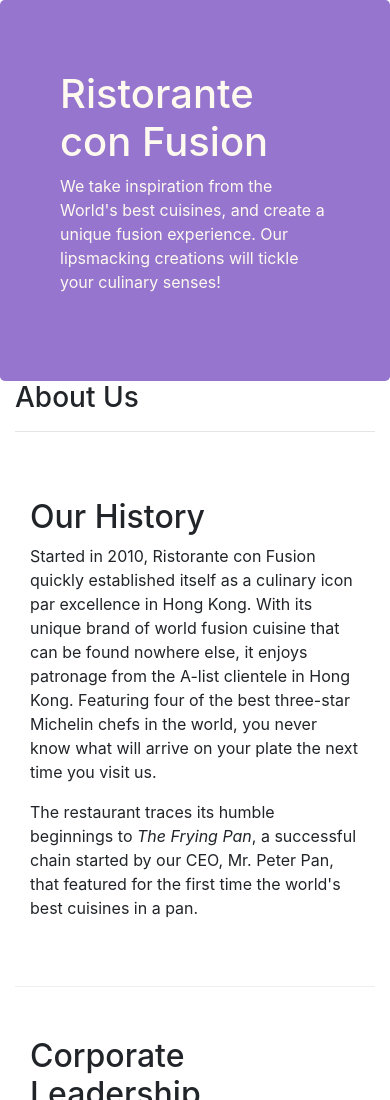
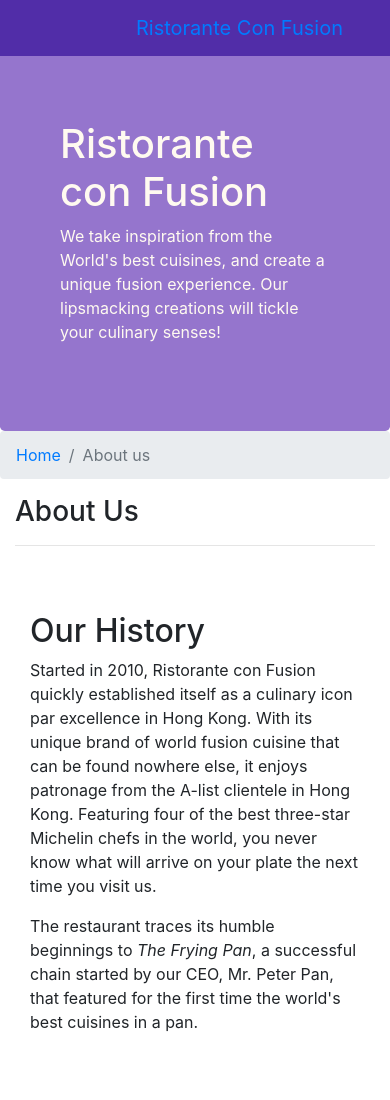
Before and after one commit to YuchongMing/course_bootstrap, a website: page aboutus.html in a window 390 px wide. Shown: the top 1100 px of the page. Drawn offline with nearby package versions, Linux system fonts and the light colour scheme.

Commit message:
Added navigation bar on page with responsive design

```diff
--- a/aboutus.html
+++ b/aboutus.html
@@ -16,6 +16,22 @@
 </head>
 
 <body>
+    <nav class="navbar navbar-inverse navbar-toggleable-sm fixed-top">
+        <div class="container">
+            <button class="navbar-toggler" type="button" data-toggle="collapse" data-target="#Navbar">
+                <span class="navbar-toggler-icon"></span>
+            </button>
+            <a class="navbar-brand" href="./index.html">Ristorante Con Fusion</a>
+            <div class="collapse navbar-collapse" id="Navbar">
+                <ul class="navbar-nav">
+                    <li class="nav-item"><a class="nav-link" href="./index.html">Home</a></li>
+                    <li class="nav-item active"><a class="nav-link" href="#">About</a></li>
+                    <li class="nav-item"><a class="nav-link" href="#">Menu</a></li>
+                    <li class="nav-item"><a class="nav-link" href="#">Contact</a></li>
+                </ul>
+            </div>
+        </div>
+    </nav>
 
     <header class="jumbotron">
         <div class="container">
@@ -29,6 +45,15 @@
             </div>
         </div>
     </header>
+
+    <div class="container">
+        <div class="row">
+            <ol class="col-12 breadcrumb">
+                <li class="breadcrumb-item"><a href="./index.html">Home</a></li>
+                <li class="breadcrumb-item active">About us</li>
+            </ol>
+        </div>
+    </div>
 
     <div class="container">
         <div class="row">
@@ -71,7 +96,7 @@
                 <div class="col-5 offset-1 col-sm-2">
                     <h5>Links</h5>
                     <ul class="list-unstyled">
-                        <li><a href="#">Home</a></li>
+                        <li><a href="./index.html">Home</a></li>
                         <li><a href="#">About</a></li>
                         <li><a href="#">Menu</a></li>
                         <li><a href="#">Contact</a></li>
--- a/css/styles.css
+++ b/css/styles.css
@@ -28,3 +28,12 @@
 	margin: 0px;
 	color: #0f0f0f;
 }
+
+body {
+	padding: 50px 0px 0px 0px;
+	z-index: 0;
+}
+
+.navbar-inverse {
+	background-color: #512DA8;
+}
```
Also changed, not shown: index.html (+17 -1 lines).
